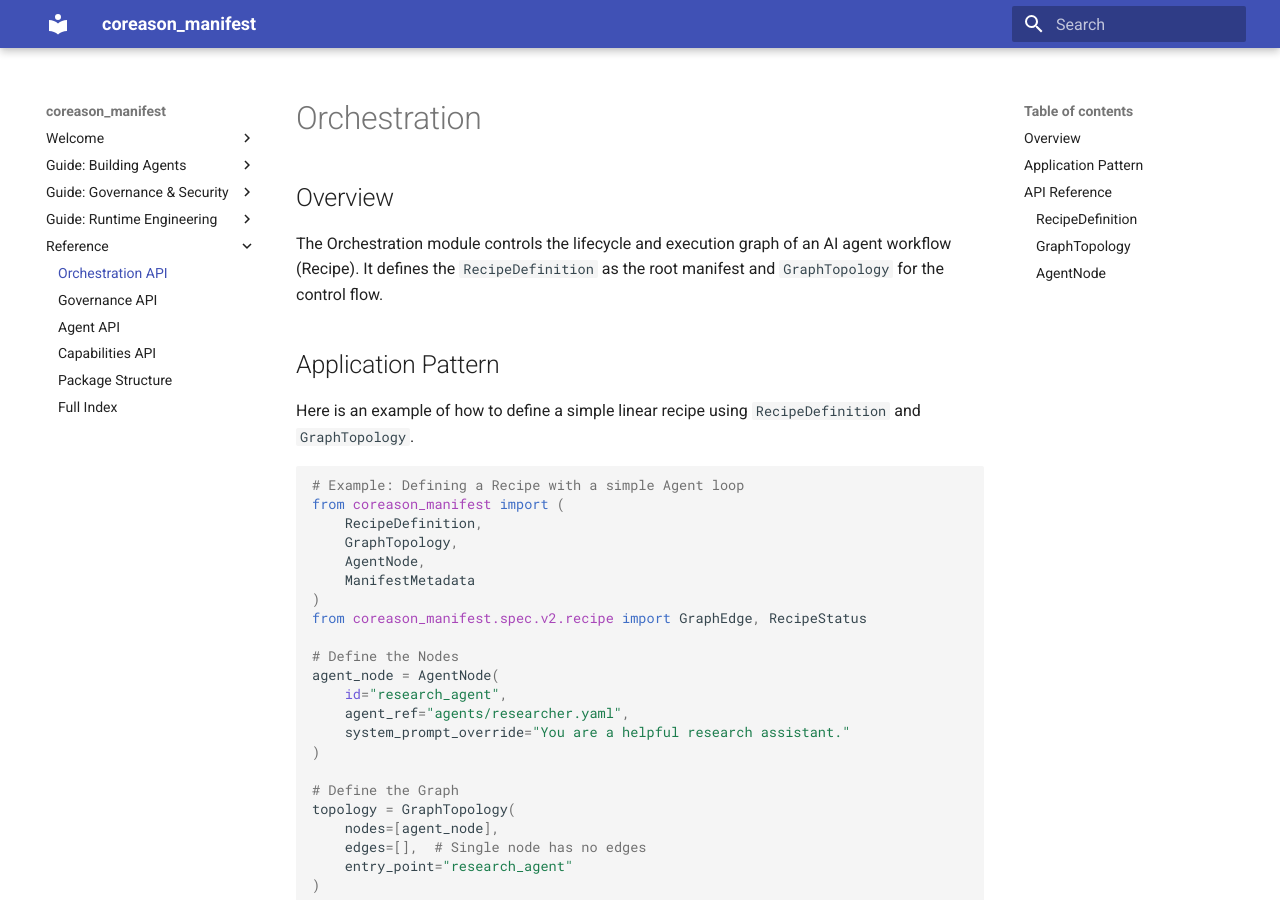
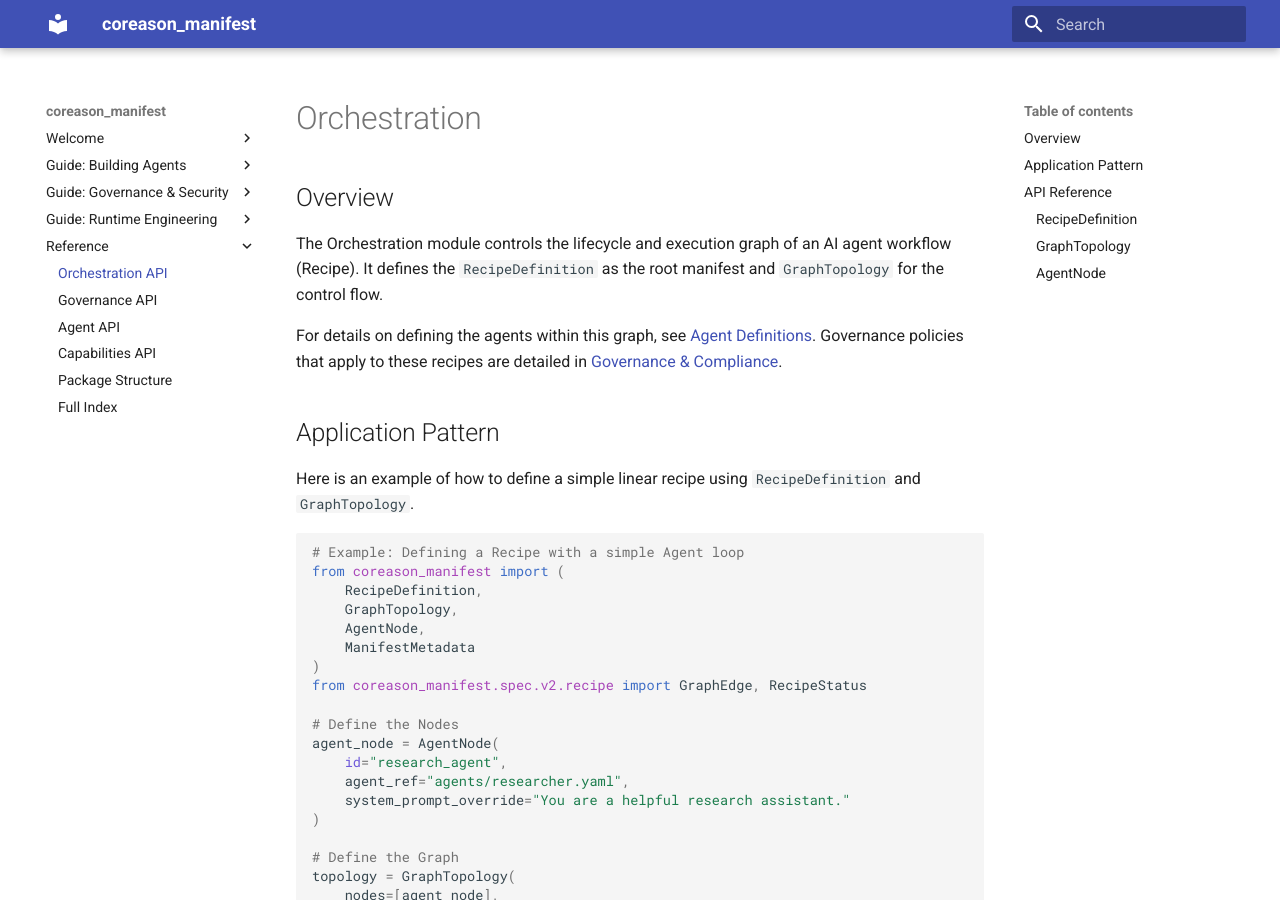
Before and after one commit to CoReason-AI/coreason-manifest, an MkDocs documentation site: the page built from docs/reference/orchestration.md, in a window 1280 px wide and 900 px high. Built offline with MkDocs 1.6.1 and Material for MkDocs 9.7.7, drawn with Linux system fonts in a browser that asks for light colours.

Commit message:
Implement Automated API References with mkdocstrings
- Add `mkdocstrings[python]` dependency.
- Configure `mkdocstrings` in `mkdocs.yml`.
- Create `docs/reference/` with `orchestration.md`, `governance.md`, `agents.md`, `capabilities.md`.
- Update `mkdocs.yml` navigation.
- Add `__init__.py` to `src/coreason_manifest/spec` and `src/coreason_manifest/spec/common` to support `mkdocstrings` parsing of namespace packages.
- Refine documentation examples to use top-level imports from `coreason_manifest`.
- Add cross-references between documentation pages.

Co-authored-by: gowthamrao <13936600+gowthamrao@users.noreply.github.com>

```diff
--- a/docs/reference/orchestration.md
+++ b/docs/reference/orchestration.md
@@ -2,6 +2,9 @@
 
 ## Overview
 The Orchestration module controls the lifecycle and execution graph of an AI agent workflow (Recipe). It defines the `RecipeDefinition` as the root manifest and `GraphTopology` for the control flow.
+
+For details on defining the agents within this graph, see [Agent Definitions](agents.md).
+Governance policies that apply to these recipes are detailed in [Governance & Compliance](governance.md).
 
 ## Application Pattern
 Here is an example of how to define a simple linear recipe using `RecipeDefinition` and `GraphTopology`.
```
Also changed, not shown: docs/reference/agents.md (+2 -0 lines), docs/reference/capabilities.md (+2 -0 lines), docs/reference/governance.md (+2 -0 lines).
